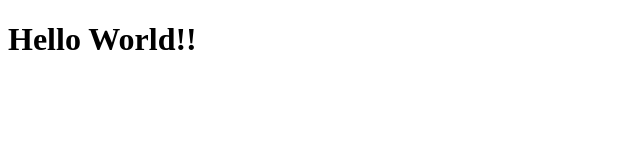
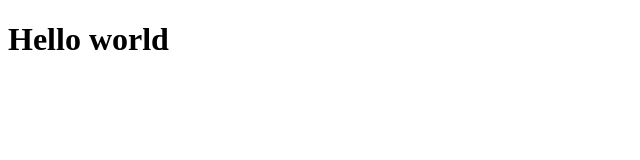
Before and after one commit to Nitinkatiyar111/React, a plain HTML site: page index.html in a window 1280 px wide. Shown: the whole page, without its empty margins (0-640 px from the left). Drawn offline with Linux system fonts and the light colour scheme.

Commit message:
"Hello world in JS"

```diff
--- a/index.html
+++ b/index.html
@@ -7,6 +7,14 @@
     <title>Document</title>
 </head>
 <body>
-    <h1>Hello World!!</h1>
+     <!-- Hello world in JS -->
+    <div id="root"></div>
+
+    <script>
+        const heading = document.createElement('h1');
+        heading.innerHTML ="Hello world"
+        root.appendChild(heading);
+    </script>
+
 </body>
 </html>
```
